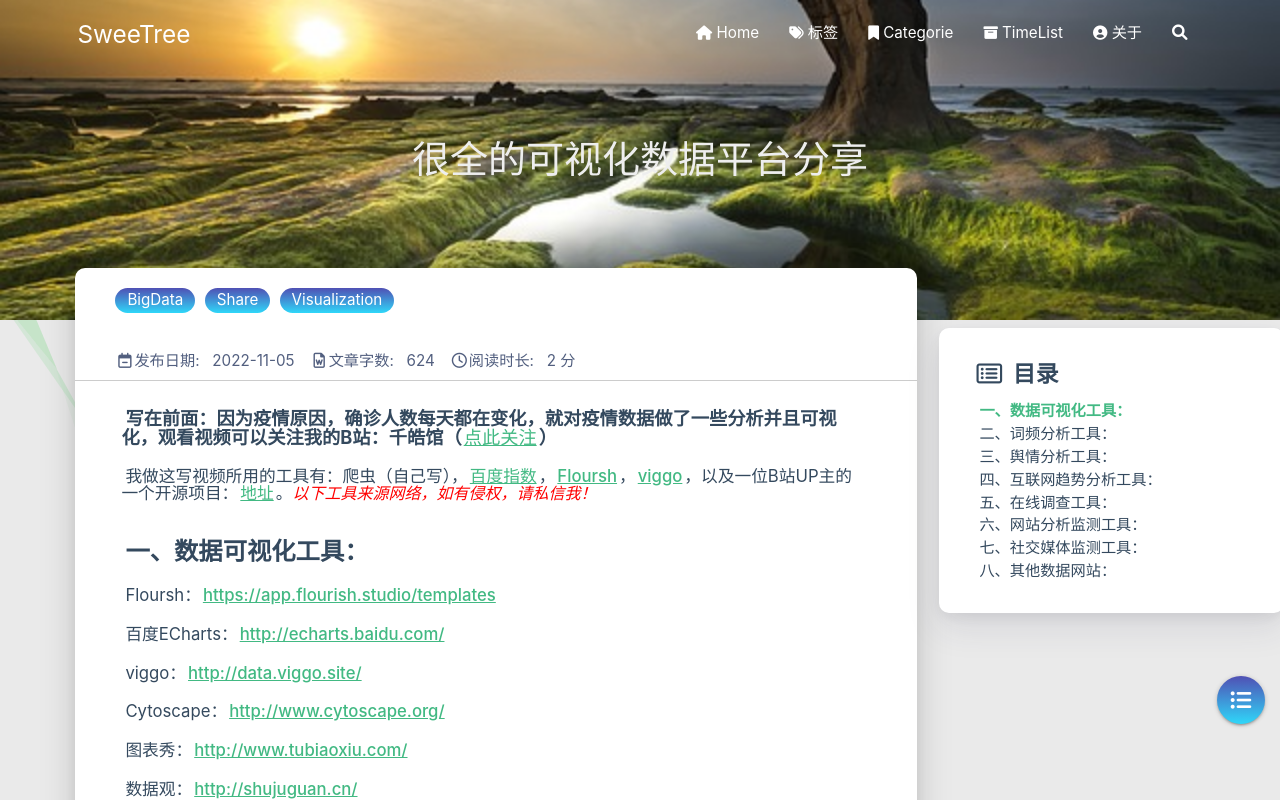
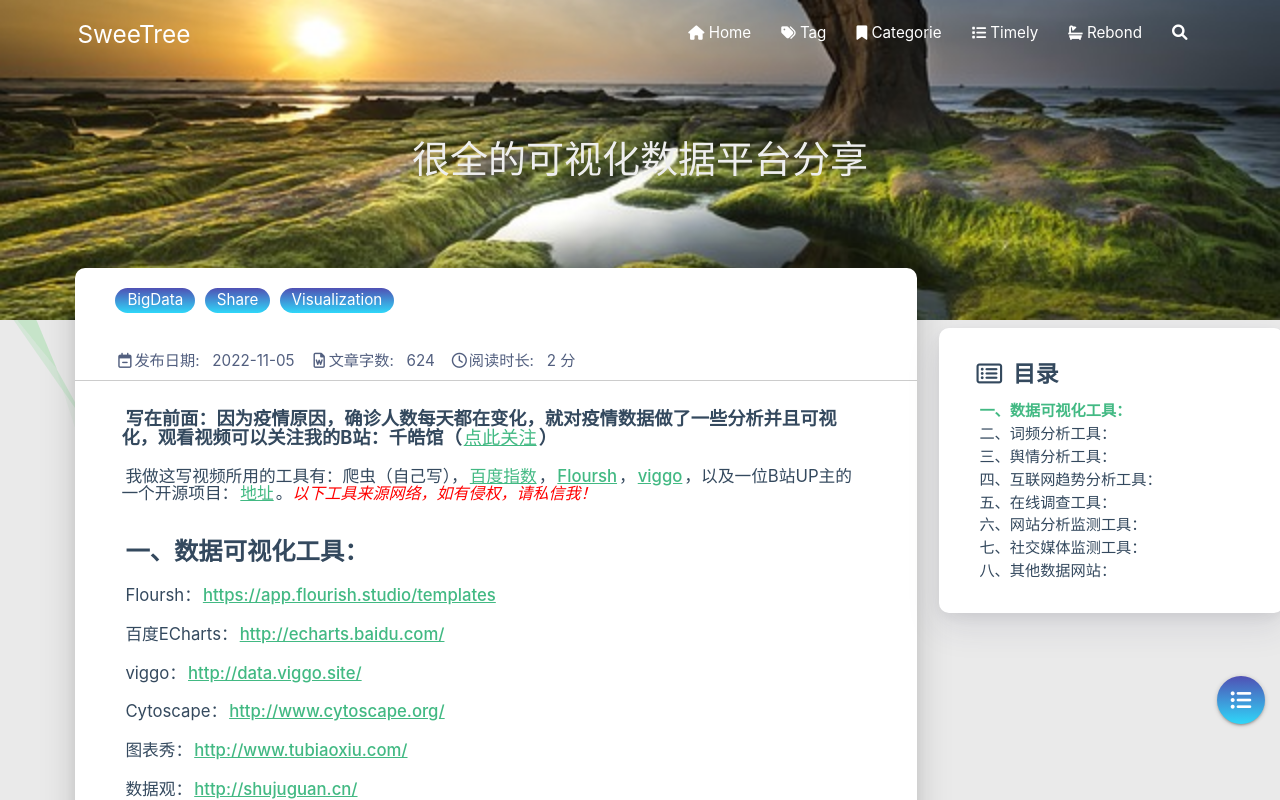
Before and after one commit to Rebond/Rebond.github.io, a plain HTML site: page 2022/11/05/很全的可视化数据平台分享/index.html in a window 1280 px wide. Shown: the top 800 px of the page. Drawn offline with Linux system fonts and the light colour scheme; files that its build step writes are made by us from their sources; no server answers; files whose address does not match are found by name.

Commit message:
Site updated: 2022-11-15 22:48:47

```diff
--- a/2022/11/05/很全的可视化数据平台分享/index.html
+++ b/2022/11/05/很全的可视化数据平台分享/index.html
@@ -87,7 +87,7 @@
 
       <i class="fas fa-tags" style="zoom: 0.6;"></i>
 
-      <span>标签</span>
+      <span>Tag</span>
     </a>
 
   </li>
@@ -107,9 +107,9 @@
 
     <a href="/Rebond/archives" class="waves-effect waves-light">
 
-      <i class="fas fa-archive" style="zoom: 0.6;"></i>
+      <i class="fas fa-list" style="zoom: 0.6;"></i>
 
-      <span>TimeList</span>
+      <span>Timely</span>
     </a>
 
   </li>
@@ -118,9 +118,9 @@
 
     <a href="/Rebond/about" class="waves-effect waves-light">
 
-      <i class="fas fa-user-circle" style="zoom: 0.6;"></i>
+      <i class="fas fa-bath" style="zoom: 0.6;"></i>
 
-      <span>关于</span>
+      <span>Rebond</span>
     </a>
 
   </li>
@@ -171,7 +171,7 @@
 
 			    <i class="fa-fw fas fa-tags"></i>
 
-			标签
+			Tag
 		</a>
 
         </li>
@@ -191,9 +191,9 @@
 
 		<a href="/Rebond/archives" class="waves-effect waves-light">
 
-			    <i class="fa-fw fas fa-archive"></i>
+			    <i class="fa-fw fas fa-list"></i>
 
-			TimeList
+			Timely
 		</a>
 
         </li>
@@ -202,9 +202,9 @@
 
 		<a href="/Rebond/about" class="waves-effect waves-light">
 
-			    <i class="fa-fw fas fa-user-circle"></i>
+			    <i class="fa-fw fas fa-bath"></i>
 
-			关于
+			Rebond
 		</a>
 
         </li>
```
Also changed, not shown: 2022/11/12/US/index.html (+10 -10 lines), 404/index.html (+10 -10 lines), about/index.html (+10 -10 lines), archives/2022/11/index.html (+10 -10 lines), archives/2022/index.html (+10 -10 lines), archives/index.html (+10 -10 lines), categories/index.html (+10 -10 lines), index.html (+10 -10 lines), tags/BigData/index.html (+10 -10 lines), tags/Markdown/index.html (+10 -10 lines), tags/Share/index.html (+10 -10 lines), tags/Visualization/index.html (+10 -10 lines), tags/index.html (+10 -10 lines).
